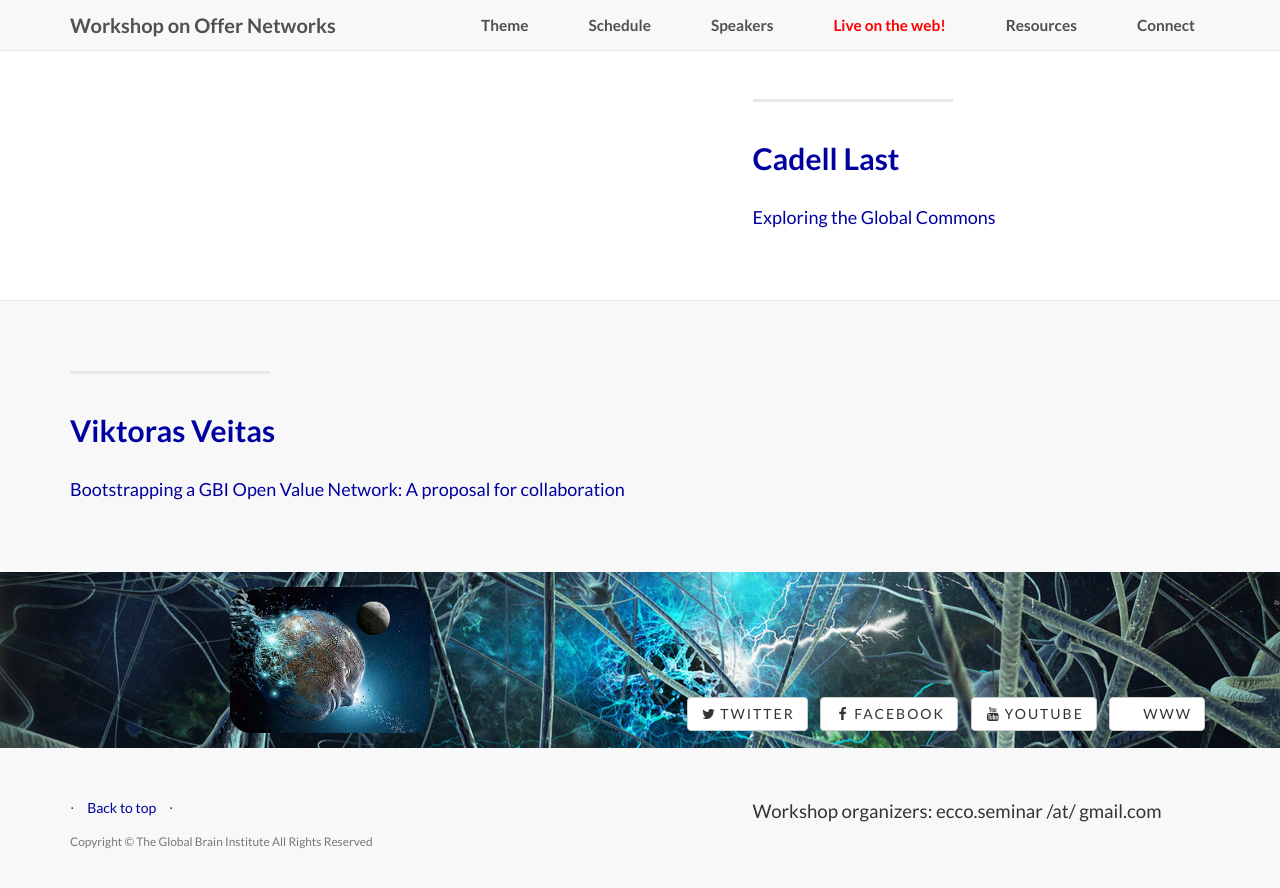
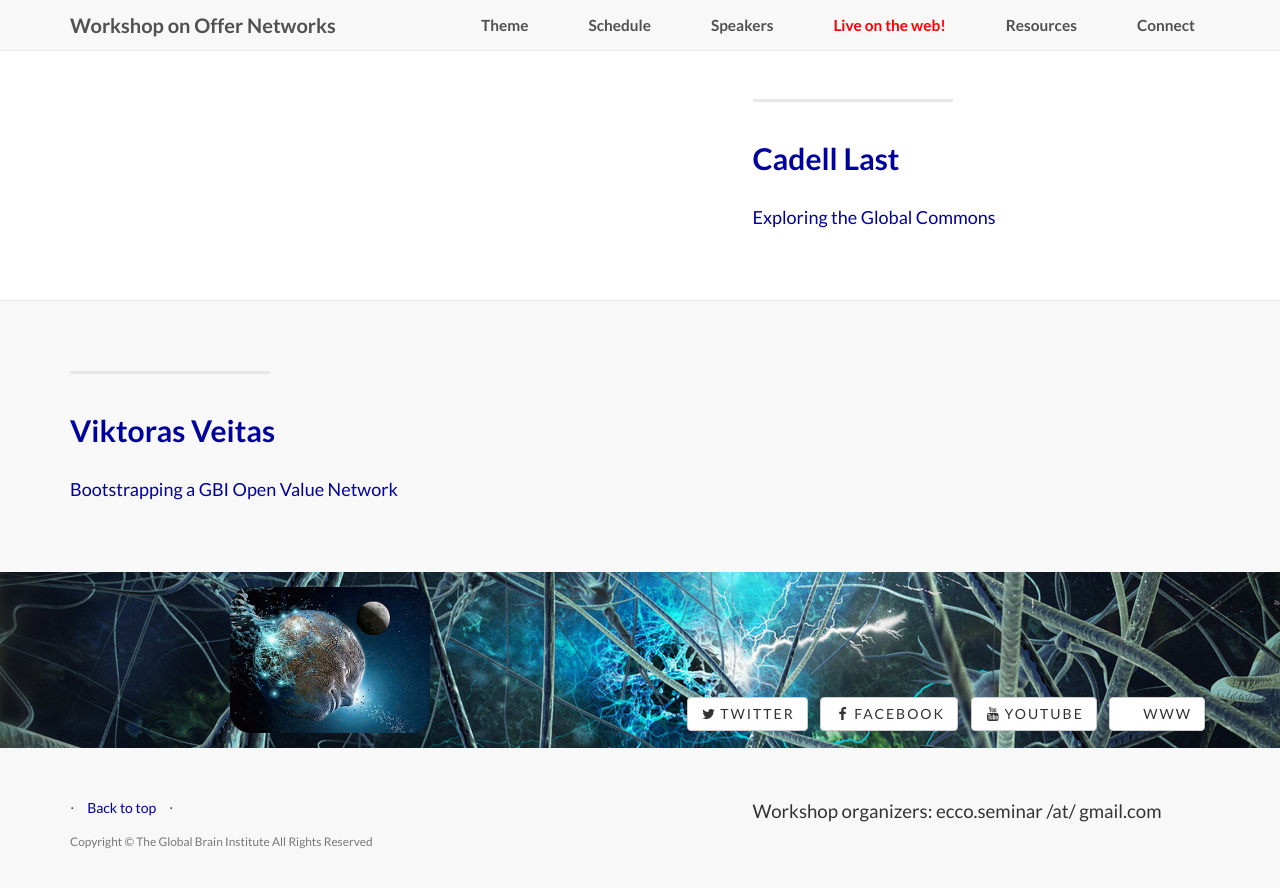
Before and after one commit to globalbraininstitute/onet, a Jekyll site: the page built from _posts/2015-04-15-vveitas.markdown, in a window 1280 px wide and 900 px high, scrolled down 1622 px. Shown: the top 888 px of the window. Built offline with Jekyll 4.4.1, drawn with Linux system fonts in a browser that asks for light colours; nearby versions of some CDN libraries; library files that are not in the unit come from our copies; comment, search, counter and statistics services are not loaded.

Commit message:
corrected the title of vveitas talk

```diff
--- a/_posts/2015-04-15-vveitas.markdown
+++ b/_posts/2015-04-15-vveitas.markdown
@@ -6,5 +6,5 @@ img: ../people/viktoras.png
 link: speakers/vveitas
 category: Speakers
 description: |
- <p class="lead"><a href="speakers/vveitas">Bootstrapping a GBI Open Value Network&#58; A proposal for collaboration</a></p>
+ <p class="lead"><a href="speakers/vveitas">Bootstrapping a GBI Open Value Network</a></p>
 ---
```
